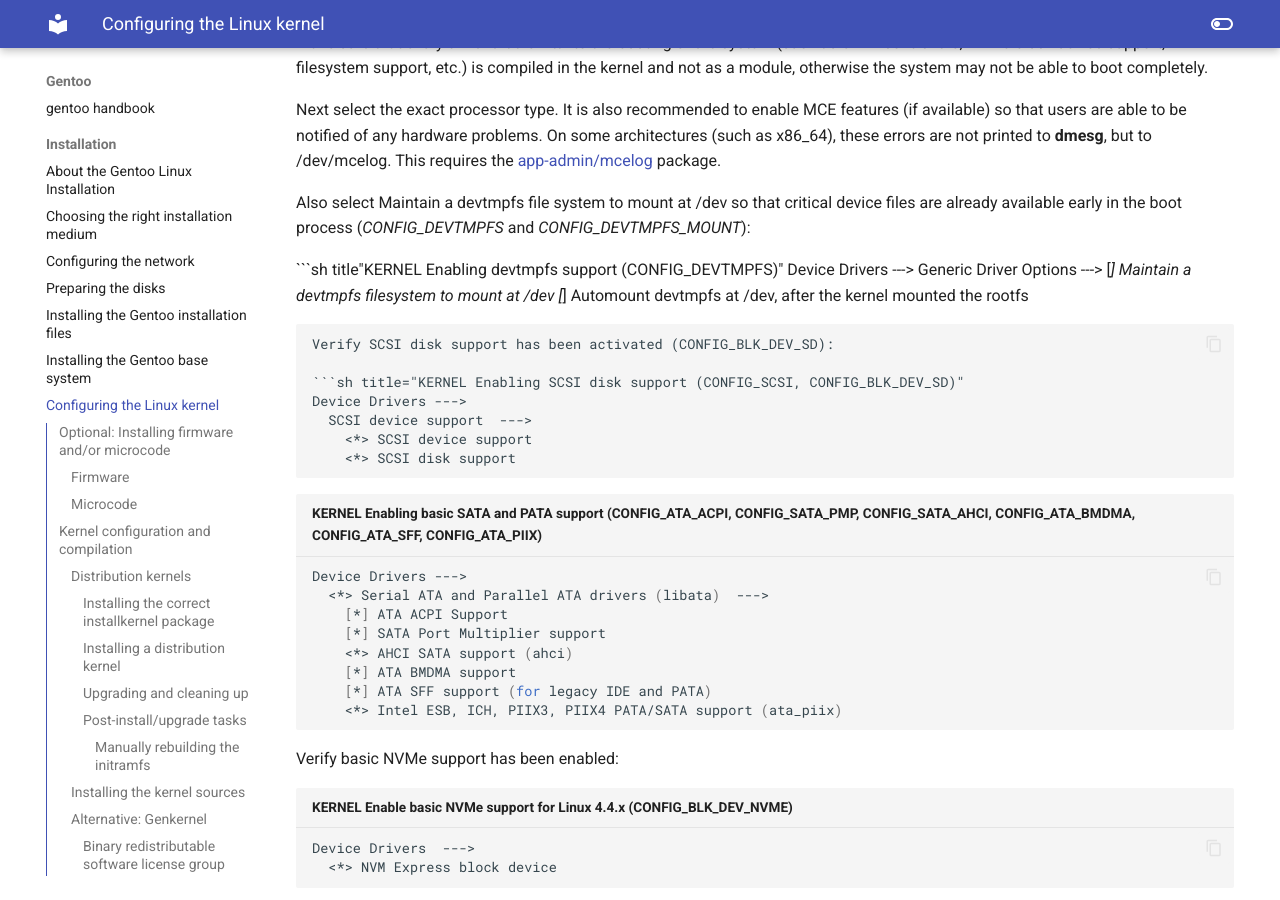
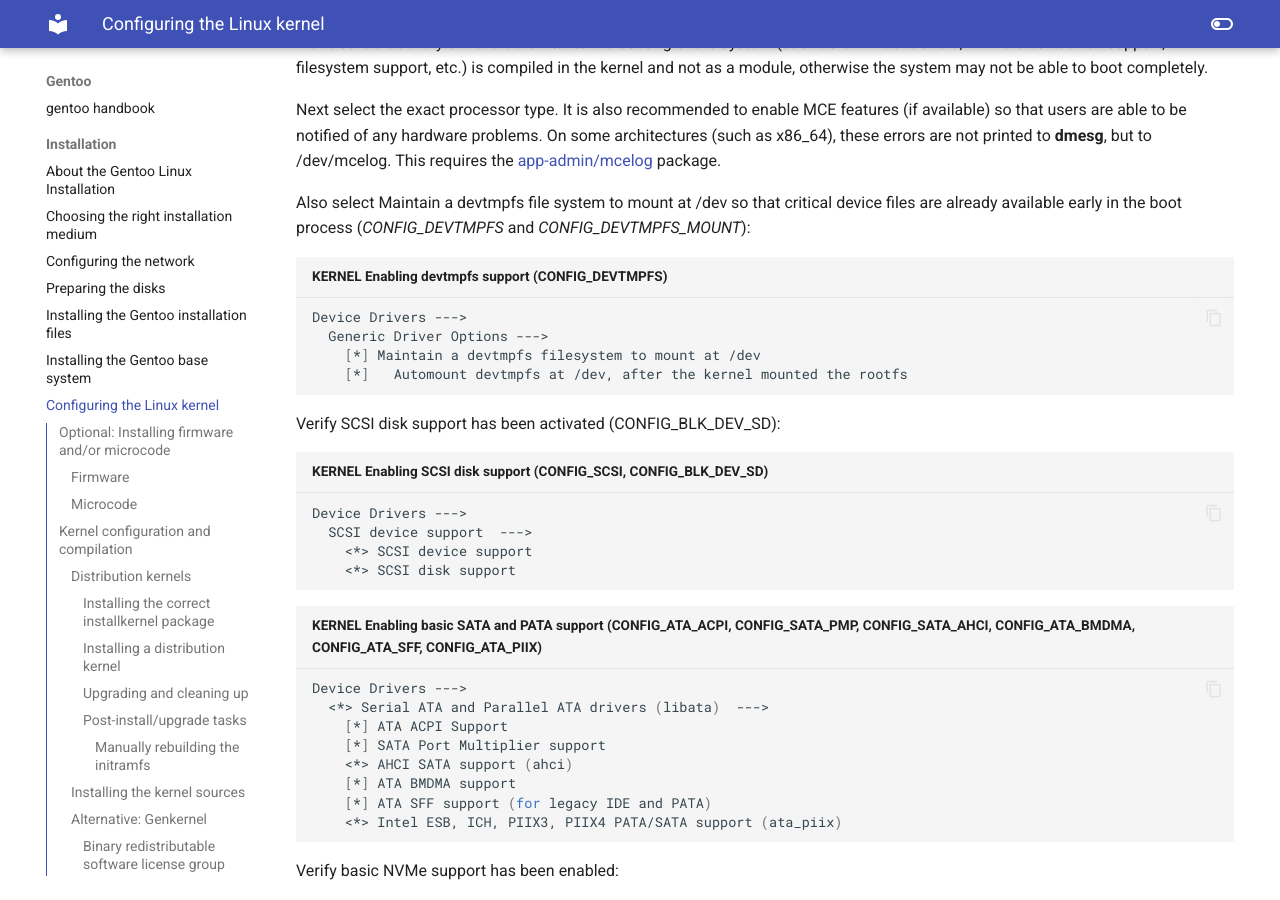
Before and after one commit to floviken/mkdocs, an MkDocs documentation site: the page built from docs/gentoo/installation/07-Configuring the linux kernel.md, in a window 1280 px wide and 900 px high, scrolled down 6592 px. Built offline with MkDocs 1.6.1 and Material for MkDocs 9.7.7, drawn with Linux system fonts in a browser that asks for light colours.

Commit message:
Update 07-Configuring the linux kernel.md

````diff
--- a/docs/gentoo/installation/07-Configuring the linux kernel.md
+++ b/docs/gentoo/installation/07-Configuring the linux kernel.md
@@ -228,7 +228,7 @@
 
 Also select Maintain a devtmpfs file system to mount at /dev so that critical device files are already available early in the boot process (*CONFIG_DEVTMPFS* and *CONFIG_DEVTMPFS_MOUNT*):
 
-```sh title"KERNEL Enabling devtmpfs support (CONFIG_DEVTMPFS)"
+```sh title="KERNEL Enabling devtmpfs support (CONFIG_DEVTMPFS)"
 Device Drivers --->
   Generic Driver Options --->
     [*] Maintain a devtmpfs filesystem to mount at /dev
@@ -254,6 +254,7 @@
     [*] ATA SFF support (for legacy IDE and PATA)
     <*> Intel ESB, ICH, PIIX3, PIIX4 PATA/SATA support (ata_piix)
 ```
+
 Verify basic NVMe support has been enabled:
 
 ```sh title="KERNEL Enable basic NVMe support for Linux 4.4.x (CONFIG_BLK_DEV_NVME)"
````
